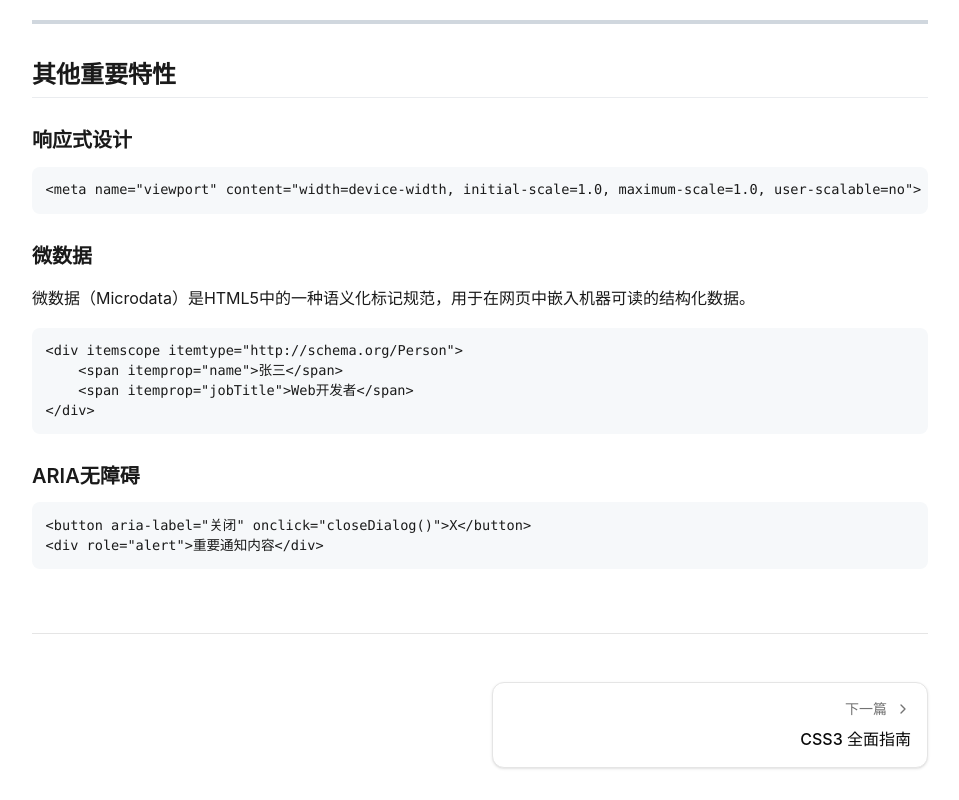
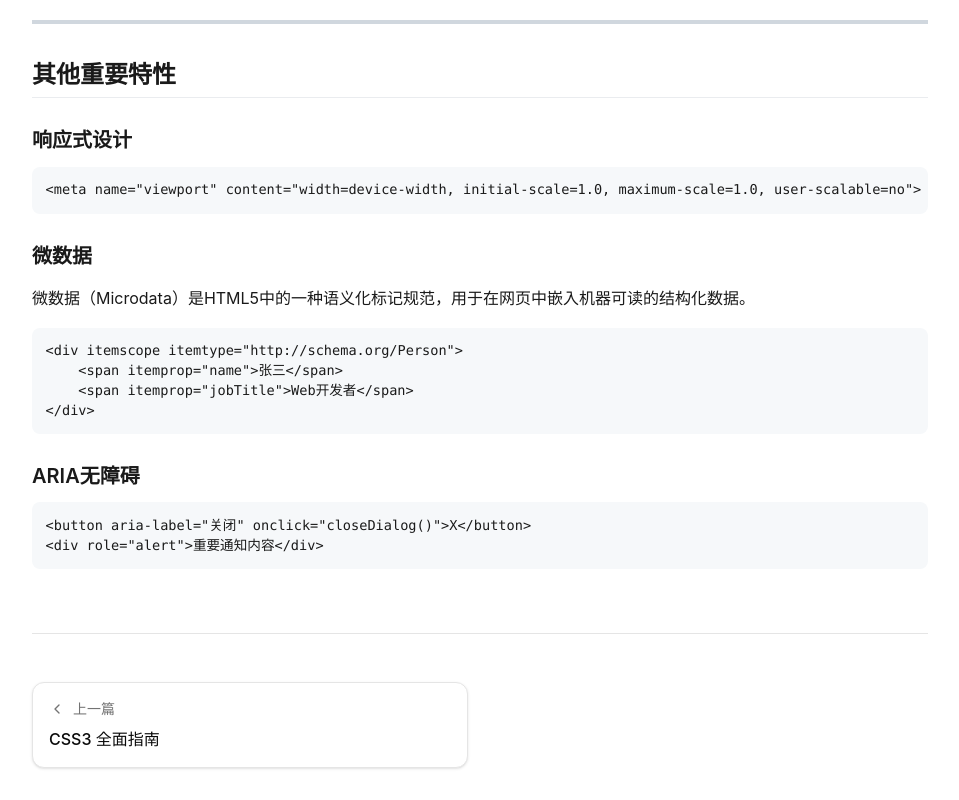
Before and after one commit to joeyleedev/joeyleedev.github.io, a Next.js app: page /blog/2023-04-15-html-all-in-one in a window 1280 px wide. Shown: the part 6013-6813 px from the top of the page, without its empty margins (0-959 px from the left). Built offline with nearby package versions, Linux system fonts and the light colour scheme.

Commit message:
fix: correct logic for previous and next blog post navigation

```diff
--- a/app/blog/[id]/page.tsx
+++ b/app/blog/[id]/page.tsx
@@ -61,8 +61,10 @@ export default function BlogDetailPage({ params }: { params: { id: string } }) {
 
   const posts = getAllPosts();
   const currentIndex = posts.findIndex((p) => p.id === params.id);
-  const prevPost = currentIndex < posts.length - 1 ? posts[currentIndex + 1] : null;
-  const nextPost = currentIndex > 0 ? posts[currentIndex - 1] : null;
+  // 上一篇：更新的文章（index - 1）
+  const prevPost = currentIndex > 0 ? posts[currentIndex - 1] : null;
+  // 下一篇：更旧的文章（index + 1）
+  const nextPost = currentIndex < posts.length - 1 ? posts[currentIndex + 1] : null;
 
   return (
     <Suspense fallback={<BlogDetailLoading />}>
```
